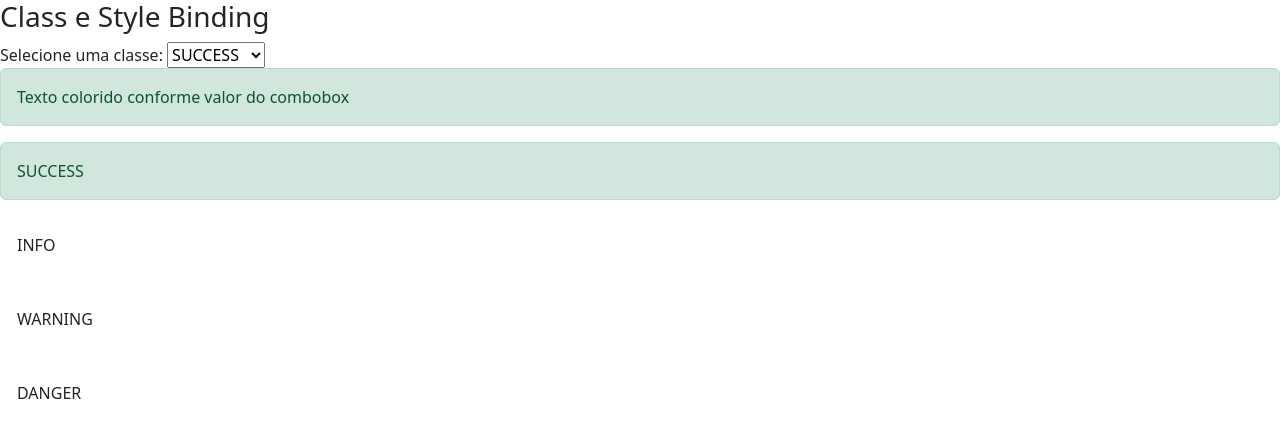
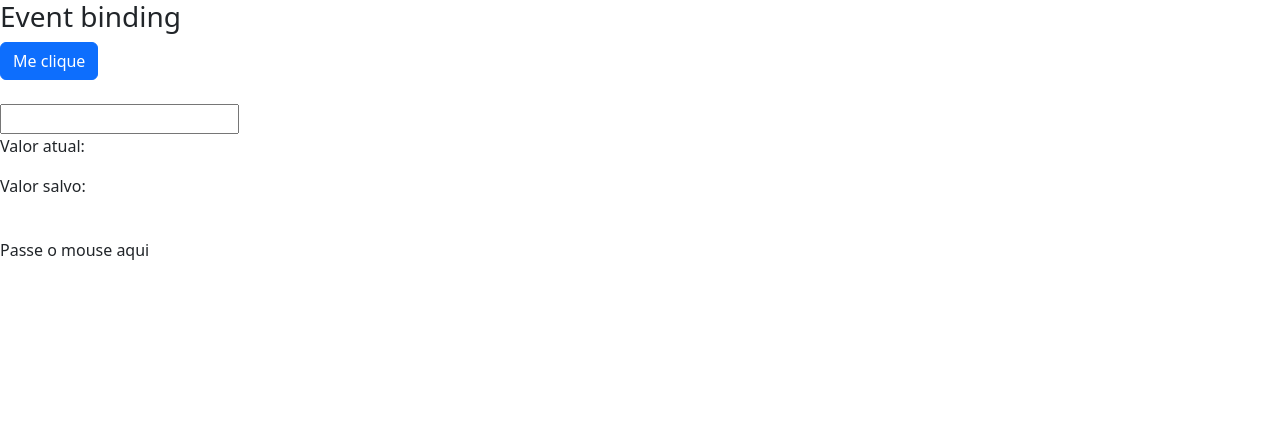
Before and after one commit to lucasengcomp/curso-angular, an Angular app in the folder data-binding/: page / in a window 1280 px wide. Shown: the top 438 px of the page. Built offline with nearby package versions, Linux system fonts and the light colour scheme.

Commit message:
:sparkless: #11: Event binding

```diff
--- a/data-binding/src/app/app.module.ts
+++ b/data-binding/src/app/app.module.ts
@@ -4,13 +4,11 @@
 import { AppRoutingModule } from './app-routing.module';
 import { AppComponent } from './app.component';
 import { DataBindingComponent } from './data-binding/data-binding.component';
-import { ClasseStyleBindingComponent } from './data-binding/classe-style-binding/classe-style-binding.component';
 
 @NgModule({
   declarations: [
     AppComponent,
-    DataBindingComponent,
-    ClasseStyleBindingComponent
+    DataBindingComponent
   ],
   imports: [
     BrowserModule,
--- a/data-binding/src/app/data-binding/classe-style-binding/classe-style-binding.component.html
+++ /dev/null
@@ -1,22 +0,0 @@
-<article>
-  <h3>  Class e Style Binding</h3>
-  <div>
-    Selecione uma classe:
-    <select #classe (change)="0">
-      <option value="alert-success"></option>
-      <option value="alert-info"></option>
-      <option value="alert-warning"></option>
-      <option value="alert-danger"></option>
-    </select>
-
-    <div class="alert" role="alert" [class.alert-success]="classe.value == 'alert-success'"></div>
-    <div class="alert" role="alert" [class.alert-info]="classe.value == 'alert-info'"></div>
-    <div class="alert" role="alert" [class.alert-warning]="classe.value == 'alert-warning'"></div>
-    <div class="alert" role="alert" [class.alert-danger]="classe.value == 'alert-danger'"></div>
-
-    <div class="alert-success"></div>
-    <div class="alert-info"></div>
-    <div class="alert-warning"></div>
-    <div class="alert-danger"></div>
-  </div>
-</article>
--- a/data-binding/src/app/data-binding/classe-style-binding/classe-style-binding.component.ts
+++ /dev/null
@@ -1,15 +0,0 @@
-import { Component, OnInit } from '@angular/core';
-
-@Component({
-  selector: 'app-classe-style-binding',
-  templateUrl: './classe-style-binding.component.html',
-  styleUrls: ['./classe-style-binding.component.scss']
-})
-export class ClasseStyleBindingComponent implements OnInit {
-
-  constructor() { }
-
-  ngOnInit() {
-  }
-
-}
--- a/data-binding/src/app/data-binding/data-binding.component.html
+++ b/data-binding/src/app/data-binding/data-binding.component.html
@@ -18,7 +18,7 @@
 </section>
 --->
 
-<article>
+<!-- <article>
   <h3>  Class e Style Binding</h3>
   <div>
     Selecione uma classe:
@@ -47,4 +47,33 @@
       Esse texto somente aparece em um caso de erro
     </div>
 </div>
-</article>
+</article> -->
+
+<section>
+  <article>
+    <h3>Event binding</h3>
+    <div>
+      <button class="btn btn-primary" (click)="botaoClicado()">Me clique</button>
+
+      <br><br>
+
+      <input type="text"
+      (keyup)="onKeyUp($event)"
+      (keyup.enter)="salvarValor($event.target.value)"
+      (blur)="salvarValor=($event.target.value)"
+      #campoInput
+      >
+      <p>Valor atual: {{ valorAtual }}</p>
+      <p>Valor salvo: {{ valorSalvo}}</p>
+
+      <br>
+      <span
+        (mouseover)="onMouseOverOut()"
+        (mouseout)="onMouseOverOut()"
+        [class.highlight]="isMouseOver"
+        >
+        Passe o mouse aqui
+      </span>
+    </div>
+  </article>
+</section>
--- a/data-binding/src/app/data-binding/data-binding.component.scss
+++ b/data-binding/src/app/data-binding/data-binding.component.scss
@@ -0,0 +1,4 @@
+.highlight {
+  background-color: yellow;
+  font-weight: bold
+}
--- a/data-binding/src/app/data-binding/data-binding.component.ts
+++ b/data-binding/src/app/data-binding/data-binding.component.ts
@@ -10,6 +10,25 @@
   url: string = 'http://loiane.com';
   cursoAngular: boolean = true;
   imagemBob = '../../assets/bob.png';
+  valorAtual: string = '';
+  valorSalvo: string = '';
+  isMouseOver: boolean = false;
+
+  onMouseOverOut() {
+    this.isMouseOver = !this.isMouseOver;
+  }
+
+  salvarValor(valor) {
+    this.valorSalvo = valor;
+  }
+
+  onKeyUp(evento: KeyboardEvent) {
+    this.valorAtual = (<HTMLInputElement>evento.target).value;
+  }
+
+  botaoClicado() {
+    alert()
+  }
 
   getValor() {
     return 1;
```
Also changed, not shown: data-binding/src/app/data-binding/classe-style-binding/classe-style-binding.component.scss (deleted), 1 other file (tests, documents, lock files or other folders).
